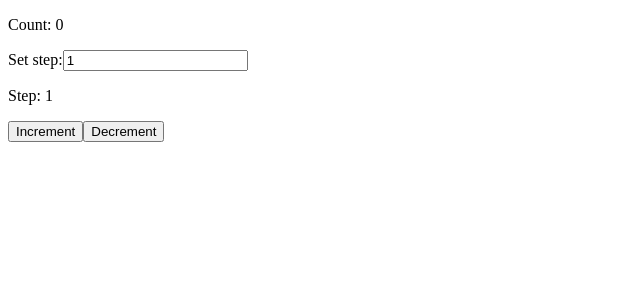
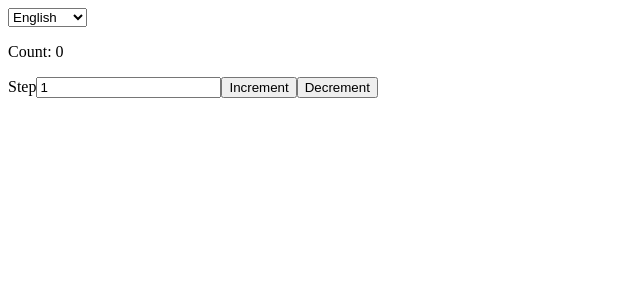
Before and after one commit to MaryyBo/redux_new_toolkit, a React (Create React App) app: page / in a window 1280 px wide. Shown: the top 300 px of the page, without its empty margins (0-640 px from the left). Built offline with nearby package versions, Linux system fonts and the light colour scheme.

Commit message:
Add language switch

```diff
--- a/src/components/Counter/Counter.js
+++ b/src/components/Counter/Counter.js
@@ -1,24 +1,71 @@
 import React from 'react';
 import { connect } from 'react-redux';
 import { increment, decrement, setStep } from '../../store/slices/counterSlice';
+import { setLang } from '../../store/slices/langSlice';
+import CONSTANTS from '../../constants';
+
+const { LANGUAGE: { EN_US, UA_UA, PL_PL, DE_DE } } = CONSTANTS
+
+const translations = new Map([
+  [EN_US,
+    {
+      counText: 'Count',
+      stepText: 'Step',
+      incrementText: 'Increment',
+      decrementText: 'Decrement'
+    }],
+  [UA_UA,
+    {
+      counText: 'Значення лічильника',
+      stepText: 'Крок',
+      incrementText: 'Збільшити значення',
+      decrementText: 'Зменшити значення'
+    }
+  ],
+  [PL_PL,
+    {
+      counText: 'Wartość licznika',
+      stepText: 'Krok',
+      incrementText: 'Zwiększ wartość',
+      decrementText: 'Zmniejsz wartość'
+    }
+  ],
+  [DE_DE,
+    {
+      counText: 'Anzahl',
+      stepText: 'Schritt',
+      incrementText: 'Inkrementieren',
+      decrementText: 'Dekrementieren'
+    }
+  ]
+])
 
 const Counter = (props) => {
-  const { count, step, increment, decrement, setStep } = props;
 
+  const { counter: { count, step }, language, increment, decrement, setStep, setLang } = props;
 
+  const translation = translations.get(language) // отримуємо об'єкт з перекладом
+  const { counText, stepText, incrementText, decrementText } = translation;
+
+  console.log(props);
   return (
     <div>
-      <p>Count: {count}</p>
+      <select value={language} onChange={({ target: { value } }) => setLang(value)}>
+        <option value={EN_US}>English</option>
+        <option value={UA_UA}>Ukrainian</option>
+        <option value={DE_DE}>Deutch</option>
+        <option value={PL_PL}>Polska</option>
+      </select>
+      <p>{counText}: {count}</p>
       <label>
-        Set step:
+        {stepText}
         <input
           type='number'
           value={step}
-        onChange={({target: {value}}) => setStep(value)} />
+          onChange={({ target: { value } }) => setStep(value)} />
       </label>
-      <p>Step: {step}</p>
-      <button onClick={() => increment()}>Increment</button>
-      <button onClick={() => decrement()}>Decrement</button>
+      <button onClick={() => increment()}>{incrementText}</button>
+      <button onClick={() => decrement()}>{decrementText}</button>
     </div>
   );
 }
@@ -28,25 +75,22 @@
 // }
 
 function mapStateToProps(state) {
-  return state.counter;
+  console.log(state);
+  // return state.counter;
   //{ count: state.counter.count,
   // step: state.counter.step}
+  return {
+    counter: state.counter,
+    language: state.lang
   }
-
-// Функціональний варіант
-// function mapDispatchToProps(dispatch) { // огортає actionCreator в dispatch
-//   return {
-//     increment: () => dispatch(increment()),
-//     decrement: () => dispatch(decrement()),
-//     setStep: ({ target: { value } }) => dispatch(setStep(value))
-//   }
-// }
+}
 
 // Об'єктний варіант
 const mapDispatchToProps = {
   increment,
   decrement,
-setStep
+  setStep,
+  setLang
 }
 
 
```
Lines whose indentation alone changed are shown as unchanged.
